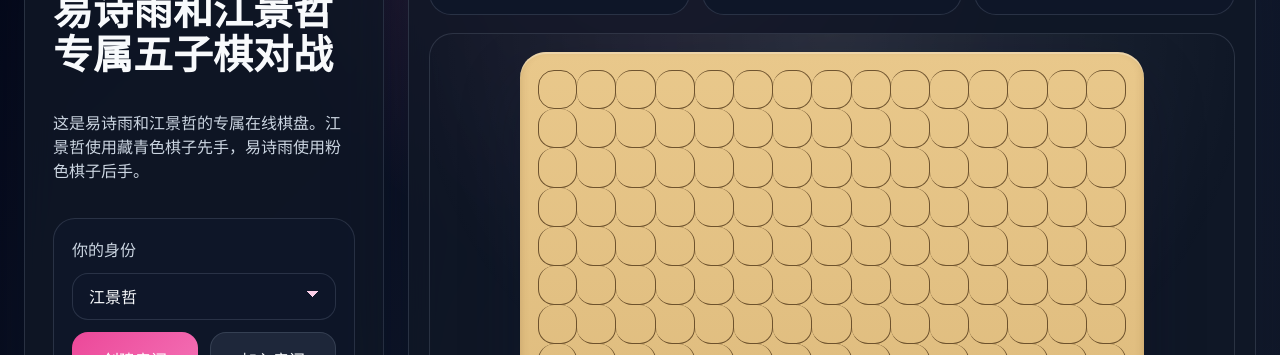
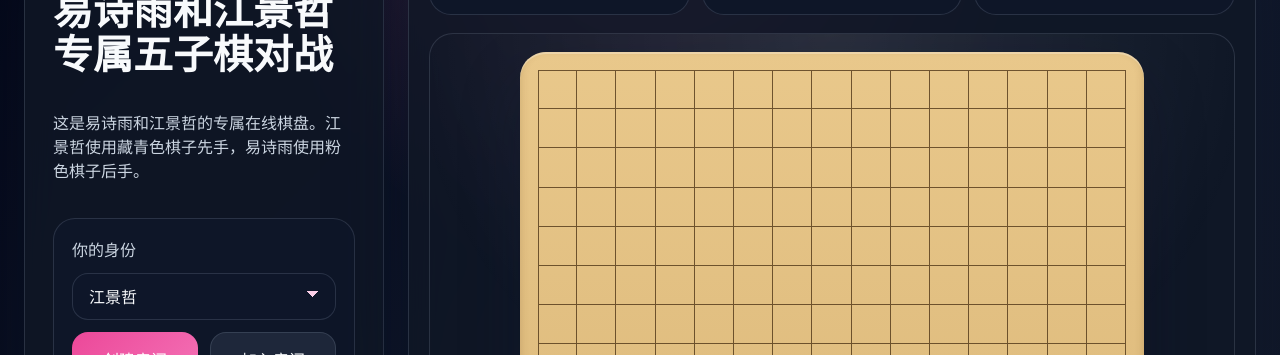
Before and after one commit to khakhasshi/gomoku, a website: page public/index.html in a window 1280 px wide. Shown: the part 120-475 px from the top of the page. Drawn offline with Linux system fonts and the light colour scheme.

Commit message:
Refactor button styles for improved consistency; adjust appearance and layout properties

```diff
--- a/public/styles.css
+++ b/public/styles.css
@@ -281,7 +281,12 @@ button:active {
   align-items: center;
   justify-content: center;
   padding: 0;
+  min-height: 0;
+  border-radius: 0;
   background: transparent;
+  appearance: none;
+  -webkit-appearance: none;
+  flex: 1 1 auto;
 }
 
 .cell:nth-child(15n + 1) {
@@ -463,7 +468,7 @@ button:disabled {
     grid-template-columns: 1fr;
   }
 
-  button,
+  button:not(.cell),
   input,
   select {
     min-height: 50px;
```
